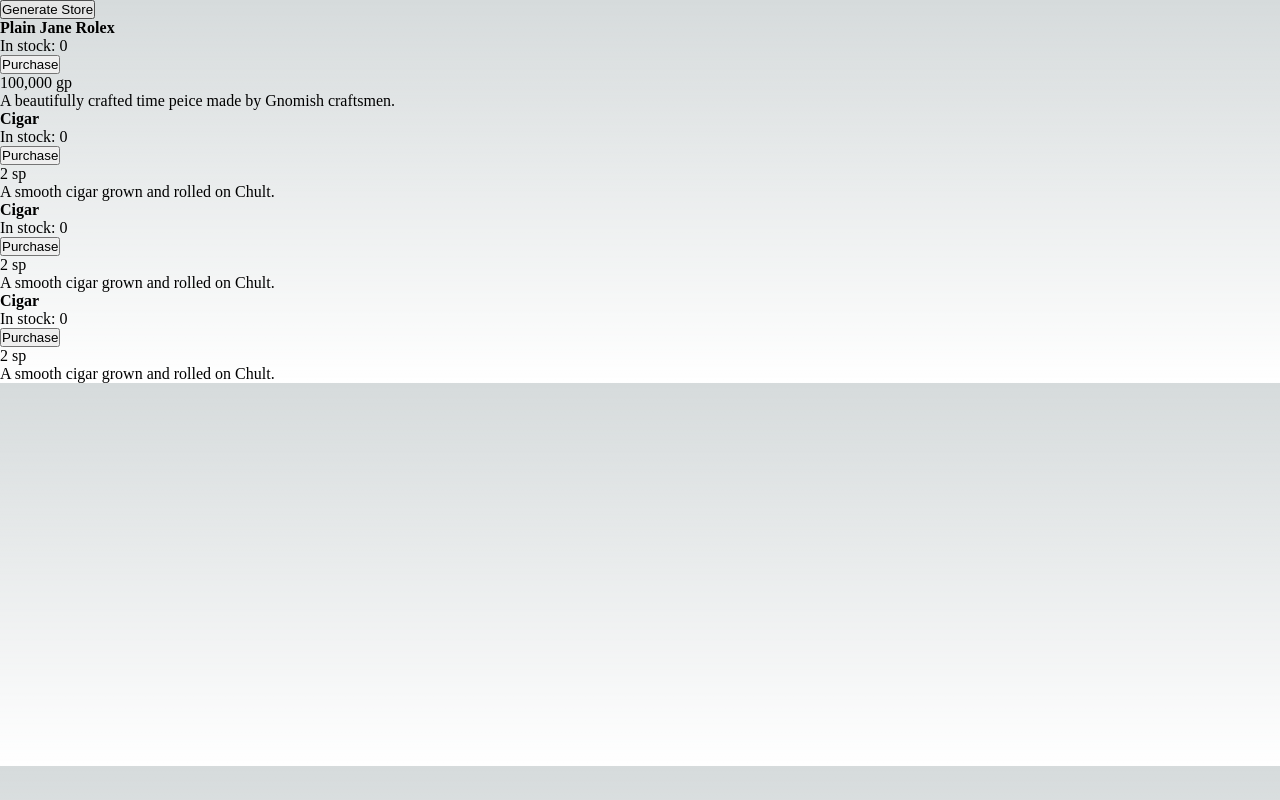
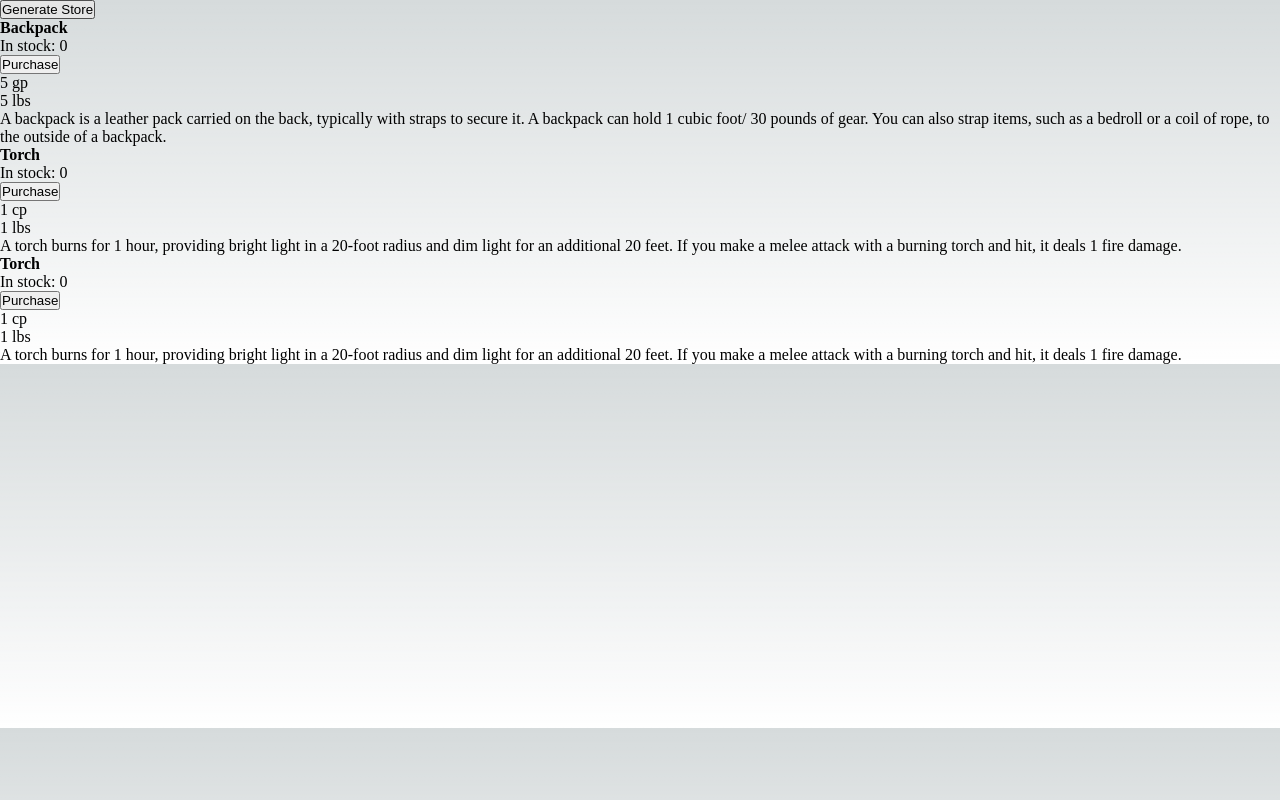
Before and after one commit to ayechanst/dungeons-and-dragons-store, a Next.js app: page / in a window 1280 px wide. Both pictures are taken after a click on the button "Generate Store". Built offline with nearby package versions, Linux system fonts and the light colour scheme.

Commit message:
changed library to just gear

```diff
--- a/components/MakeItem.tsx
+++ b/components/MakeItem.tsx
@@ -5,6 +5,7 @@
   product: string;
   quantity: number;
   price: string;
+  weight: string;
   description: string;
 }
 
@@ -28,6 +29,8 @@
         <button onClick={handleClick}>Purchase</button>
       </div>
       <p>{item.price}</p>
+      <p>{item.weight}</p>
+
       <div>{item.description}</div>
     </div>
   );
--- a/library/items.ts
+++ b/library/items.ts
@@ -1,41 +1,50 @@
 export const gear = [
   {
     quantity: 0,
-    product: 'Snow Shoes',
-    price: '5 sp',
+    product: 'Cold Weather Clothes',
+    price: '10 gp',
+    weight: '5 lbs',
     description:
-      'These warm shoes are lined with deer fur. They reach up to the ankles and their outsides\
-        are made of sealskin.',
+      'This outfit consists of a heavy fur coat or cloak over layers of wool clothing, as well as a fur-lined hat or hood, goggles, and fur-lined leather boots and gloves. As long as cold weather clothing remains dry, its wearer automatically succeeds on saving throws against the effects of extreme cold (see “Extreme Cold”).',
   },
   {
     quantity: 0,
-    product: 'Iron Sword',
-    price: '5 gp',
+    product: 'Grappling Hook',
+    price: '2 gp',
+    weight: '4 lbs',
     description:
-      'This iron sword is not the finest in Icewind Dale but will get the job done for sure.',
+      'When tied to the end of a rope, a grappling hook can secure the rope to a battlement, window ledge, tree limb, or other protrusion.',
   },
   {
     quantity: 0,
-    product: 'Plain Jane Rolex',
-    price: '100,000 gp',
-    description: 'A beautifully crafted time peice made by Gnomish craftsmen.',
+    product: 'Backpack',
+    price: '5 gp',
+    weight: '5 lbs',
+    description:
+      'A backpack is a leather pack carried on the back, typically with straps to secure it. A backpack can hold 1 cubic foot/ 30 pounds of gear.\
+      You can also strap items, such as a bedroll or a coil of rope, to the outside of a backpack.',
   },
   {
     quantity: 0,
-    product: 'Can of chicken tuna',
-    price: '5 cp',
-    description: 'A can of non-perishable chicken tuna.',
+    product: 'Crampons',
+    price: '16 sp',
+    weight: '1/4 lbs',
+    description:
+      "A crampon is a metal plate with spikes that is strapped to the sole of a boot. A creature wearing crampons can't fall prone while moving across slippery ice.",
   },
   {
     quantity: 0,
-    product: 'Cigar',
-    price: '2 sp',
-    description: 'A smooth cigar grown and rolled on Chult.',
+    product: 'Torch',
+    price: '1 cp',
+    weight: '1 lbs',
+    description:
+      'A torch burns for 1 hour, providing bright light in a 20-foot radius and dim light for an additional 20 feet. If you make a melee attack with a burning torch and hit, it deals 1 fire damage.',
   },
   {
     quantity: 0,
-    product: 'Obsidian Knife',
-    price: '2 gp',
-    description: 'A tribe knife carved from obsidian, very very sharp.',
+    product: 'Tent',
+    price: '10 gp',
+    weight: '20 lbs',
+    description: 'A simple and portable canvas shelter, a tent sleeps two.',
   },
 ];
--- a/pages/index.tsx
+++ b/pages/index.tsx
@@ -7,7 +7,8 @@
   const [items, setItems] = useState<Array<number>>();
 
   function handleClick() {
-    let randomNumbers = randomPicker(4);
+    let randomNumbers = randomPicker(3);
+    // argument to randomPicker will be sizeOfStore later
 
     setItems(randomNumbers);
   }
```
